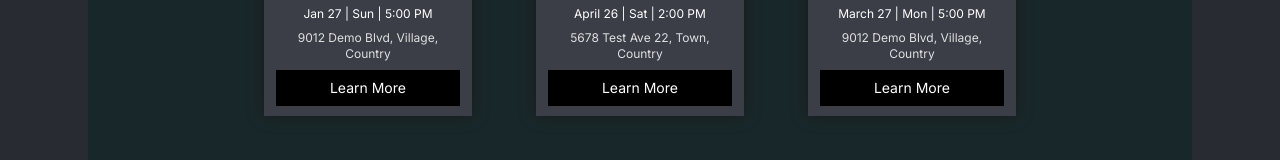
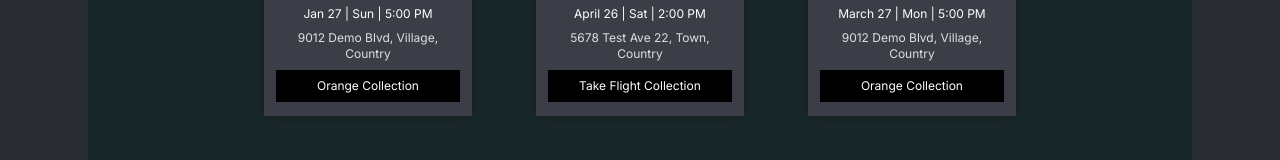
Before and after one commit to Rishabh870/hexleap, a Next.js app: page / in a window 1280 px wide. Shown: the part 1172-1332 px from the top of the page. Built offline with nearby package versions, Linux system fonts and the light colour scheme.

Commit message:
completed

```diff
--- a/src/components/cards/CollectionCards.tsx
+++ b/src/components/cards/CollectionCards.tsx
@@ -6,6 +6,7 @@ interface CollectionCardProps {
   title: string;
   dateTime: string;
   address: string;
+  buttonText: string;
 }
 
 const CollectionCard: React.FC<CollectionCardProps> = ({
@@ -13,6 +14,7 @@ const CollectionCard: React.FC<CollectionCardProps> = ({
   title,
   dateTime,
   address,
+  buttonText,
 }) => {
   // Use state to manage dark mode
   const { resolvedTheme } = useTheme();
@@ -51,8 +53,8 @@ const CollectionCard: React.FC<CollectionCardProps> = ({
         </p>
 
         {/* Fourth Part: Button */}
-        <button className="bg-black text-white text-sm py-2 px-4 w-full">
-          Learn More
+        <button className="bg-black text-white text-xs py-2 px-4 w-full">
+          {buttonText}
         </button>
       </div>
     </div>
--- a/src/components/data.json
+++ b/src/components/data.json
@@ -4,31 +4,36 @@
       "img": "https://s3-alpha-sig.figma.com/img/bc7b/d2d1/a2c7e5def5b347470305864869a894b6?Expires=1711929600&Key-Pair-Id=APKAQ4GOSFWCVNEHN3O4&Signature=BZDcos--1UzSQRlT-N9cx65GfMLCdY1bDgUpPVGWaSaeNFqn5f3mWqPPavOC3dwIVAQ5LSFSV87f4nqFWTL47SpM9SAoK-Hik~QDb9r9ZcMQi0f2bLc~CwVSIVqTWUUErwccA~nln3KASNGTwveym6PUgIPSqPuS0TzUtzpGFgI80gg31qkC0KXNRC--XF6vFtVP5szniy~A5-hhak8Ct-WgvgQLqVThJm~LXpDkB0NIVZ8NQ9O2y6whQDm0gf7Ex7i03oFtipY19gbTtPAr6mzV-0RZKivl-0woyvGsK-aA1JzKvWYgzExzhjqGFCca1yvb2KbomyjjpZHxtvZV-A__",
       "title": "Las Vegas Aviators",
       "dateTime": "Feb 25 | Fri | 10:00 AM",
-      "address": "1234 Example St 22, City, Country"
+      "address": "1234 Example St 22, City, Country",
+      "buttonText": "Take Flight Collection"
     },
     {
       "img": "https://s3-alpha-sig.figma.com/img/3de4/4e83/b6e3aeda879dc6f22f94711c788789b5?Expires=1711929600&Key-Pair-Id=APKAQ4GOSFWCVNEHN3O4&Signature=nUF~1EVyrZGHV5Y2m287PwrLOJlkr894fLVacxtljXvPD4wxG9g4D2HNAj17sY960ZApdFZ7vZXHvZjq0~7Vb0wM3nF3b6Vi4SHLk4ztO3tAouszbmpZp~d~lEZl3-95hpbTXgrwtNGB8ujsBxQL5KUsZwG3wCPXLt61kJIpz2pmCQcmY9vS-JuNgfHT13F0ObY4jJSYeFrRcihRJfTmLxzOCbyXqncFRQhnBCuL50D-E1XAHNLFOX5AXJVnBoisGHVAYJbjfoz3UWH0g-bApbnLTUyR5vEZUBdIwoQISiaSttjGTQD6NhpHyKXKHWuE3yVUN2jmWzVwOnvPzn1nEA__",
       "title": "New Jersey Devils",
       "dateTime": "May 26 | Sat | 2:00 PM",
-      "address": "5678 Test Ave 22, Town, Country"
+      "address": "5678 Test Ave 22, Town, Country",
+      "buttonText": "Take Down Collection"
     },
     {
       "img": "https://s3-alpha-sig.figma.com/img/bc7b/d2d1/a2c7e5def5b347470305864869a894b6?Expires=1711929600&Key-Pair-Id=APKAQ4GOSFWCVNEHN3O4&Signature=BZDcos--1UzSQRlT-N9cx65GfMLCdY1bDgUpPVGWaSaeNFqn5f3mWqPPavOC3dwIVAQ5LSFSV87f4nqFWTL47SpM9SAoK-Hik~QDb9r9ZcMQi0f2bLc~CwVSIVqTWUUErwccA~nln3KASNGTwveym6PUgIPSqPuS0TzUtzpGFgI80gg31qkC0KXNRC--XF6vFtVP5szniy~A5-hhak8Ct-WgvgQLqVThJm~LXpDkB0NIVZ8NQ9O2y6whQDm0gf7Ex7i03oFtipY19gbTtPAr6mzV-0RZKivl-0woyvGsK-aA1JzKvWYgzExzhjqGFCca1yvb2KbomyjjpZHxtvZV-A__",
       "title": "Sacramento River Cats",
       "dateTime": "Jan 27 | Sun | 5:00 PM",
-      "address": "9012 Demo Blvd, Village, Country"
+      "address": "9012 Demo Blvd, Village, Country",
+      "buttonText": "Orange Collection"
     },
     {
       "img": "https://s3-alpha-sig.figma.com/img/3de4/4e83/b6e3aeda879dc6f22f94711c788789b5?Expires=1711929600&Key-Pair-Id=APKAQ4GOSFWCVNEHN3O4&Signature=nUF~1EVyrZGHV5Y2m287PwrLOJlkr894fLVacxtljXvPD4wxG9g4D2HNAj17sY960ZApdFZ7vZXHvZjq0~7Vb0wM3nF3b6Vi4SHLk4ztO3tAouszbmpZp~d~lEZl3-95hpbTXgrwtNGB8ujsBxQL5KUsZwG3wCPXLt61kJIpz2pmCQcmY9vS-JuNgfHT13F0ObY4jJSYeFrRcihRJfTmLxzOCbyXqncFRQhnBCuL50D-E1XAHNLFOX5AXJVnBoisGHVAYJbjfoz3UWH0g-bApbnLTUyR5vEZUBdIwoQISiaSttjGTQD6NhpHyKXKHWuE3yVUN2jmWzVwOnvPzn1nEA__",
       "title": "Las Vegas Aviators",
       "dateTime": "April 26 | Sat | 2:00 PM",
-      "address": "5678 Test Ave 22, Town, Country"
+      "address": "5678 Test Ave 22, Town, Country",
+      "buttonText": "Take Flight Collection"
     },
     {
       "img": "https://s3-alpha-sig.figma.com/img/bc7b/d2d1/a2c7e5def5b347470305864869a894b6?Expires=1711929600&Key-Pair-Id=APKAQ4GOSFWCVNEHN3O4&Signature=BZDcos--1UzSQRlT-N9cx65GfMLCdY1bDgUpPVGWaSaeNFqn5f3mWqPPavOC3dwIVAQ5LSFSV87f4nqFWTL47SpM9SAoK-Hik~QDb9r9ZcMQi0f2bLc~CwVSIVqTWUUErwccA~nln3KASNGTwveym6PUgIPSqPuS0TzUtzpGFgI80gg31qkC0KXNRC--XF6vFtVP5szniy~A5-hhak8Ct-WgvgQLqVThJm~LXpDkB0NIVZ8NQ9O2y6whQDm0gf7Ex7i03oFtipY19gbTtPAr6mzV-0RZKivl-0woyvGsK-aA1JzKvWYgzExzhjqGFCca1yvb2KbomyjjpZHxtvZV-A__",
       "title": "Sacramento River Cats",
       "dateTime": "March 27 | Mon | 5:00 PM",
-      "address": "9012 Demo Blvd, Village, Country"
+      "address": "9012 Demo Blvd, Village, Country",
+      "buttonText": "Orange Collection"
     }
   ],
   "SportData": [
```
